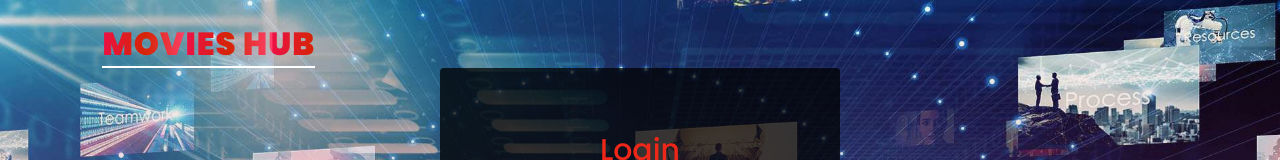
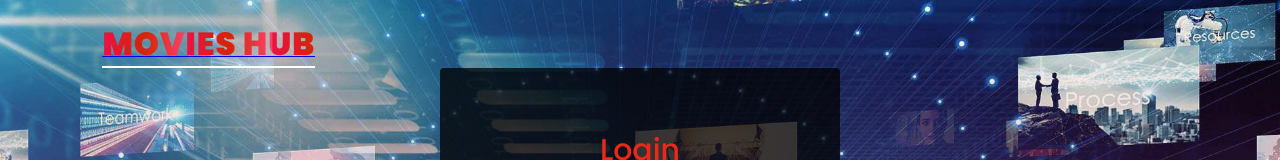
Before and after one commit to junedmd/Movies, a React (Vite) app in the folder client/: page /login in a window 1280 px wide. Shown: the top 160 px of the page. Built offline with nearby package versions, Linux system fonts and the light colour scheme.

Commit message:
add navigation

```diff
--- a/client/src/Pages/Login/Login.jsx
+++ b/client/src/Pages/Login/Login.jsx
@@ -53,7 +53,7 @@ function Login() {
   return (
     <div className='login'>
       {/* <img src={Logo} alt="" className='logo' onClick={directCall} /> */}
-      <span className="login-logo" > Movies Hub</span>
+       <Link to='/'> <span className="login-logo"> Movies Hub</span></Link>
       <div className="login-form">
         <h1>Login</h1>
         <form action="" >
--- a/client/src/Pages/Signup/Signup.jsx
+++ b/client/src/Pages/Signup/Signup.jsx
@@ -60,7 +60,8 @@ const SignIn = async ()=>{
     <div>
       <div className='login'>
 
-            <span className="login-logo" > Movies Hub</span>
+           <Link to='/'> <span className="login-logo"> Movies Hub</span></Link>
+
             <div className="login-form">
               <h1>Signup</h1>
               <form action="" >
```
